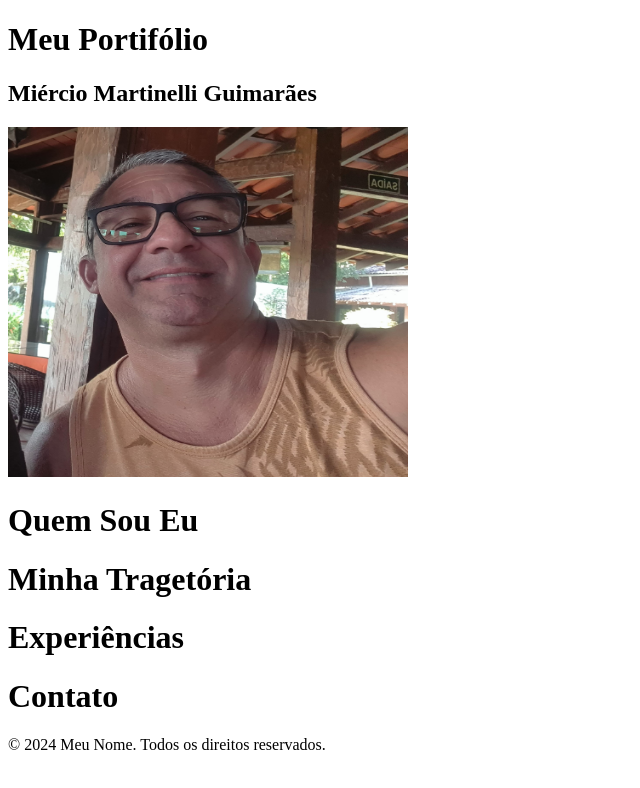
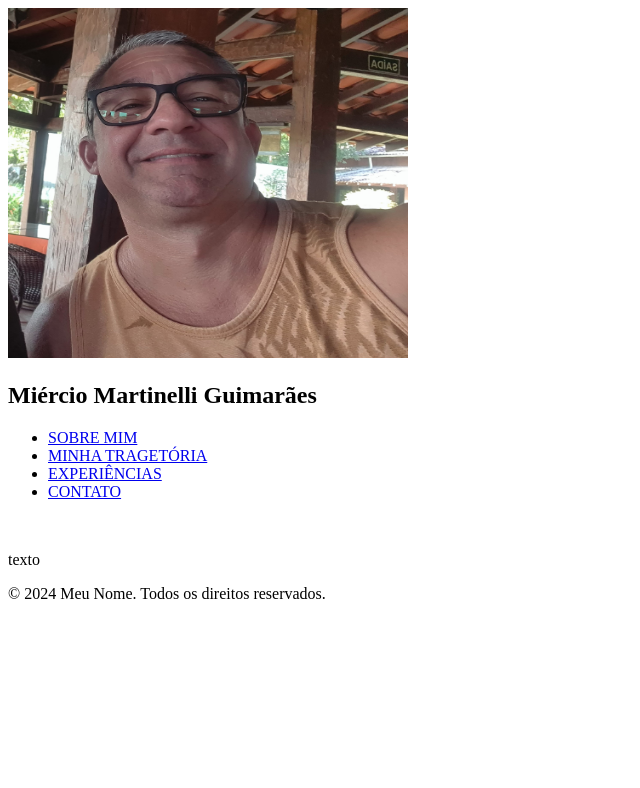
Before and after one commit to mierciomg/meuportifolio, a plain HTML site: page index.html in a window 1280 px wide. Shown: the whole page, without its empty margins (0-640 px from the left). Drawn offline with Linux system fonts and the light colour scheme.

Commit message:
Melhoria na arquitetura
inserido links, head, secction, listas, rodapé

```diff
--- a/index.html
+++ b/index.html
@@ -2,33 +2,34 @@
 <html lang="pt-BR">
 <head>
     <meta charset="UTF-8">
-    <title>Portifólio de Miércio Martinelli Guimarães</title>
+    <title>Miércio Martinelli Guimarães</title>
 </head>
 <body>
-    <div>
-        <H1>Meu Portifólio</H1>
-    </div>
 
-    <div>
+    <head>
+        <img src=".\imagens\mercio.jpg" alt="Descrição da imagem" width="400" height="350">
         <h2>Miércio Martinelli Guimarães</h2>
-        <img src="\imagens\mercio.jpg" alt="Descrição da imagem" width="400" height="350">
-    </div>
+    </head>
 
-    <div>
-        <h1>Quem Sou Eu</h1>
-    </div>
+    <section>
+        <ul>
+            <li><a href="sobre_mim.html" target="_blank">SOBRE MIM</a></li>
+            <li><a href="minha_tragetoria.html">MINHA TRAGETÓRIA</a></li>
+            <li><a href="experiencias.html">EXPERIÊNCIAS</a></li>
+            <li><a href="contato.html">CONTATO</a></li>
+        </ul>
+    </section>
 
-    <div>
-        <h1>Minha Tragetória</h1>
-    </div>
+    <main>
+        <img src="" alt="">
+        <p>
+            texto
+        </p>
+    </main>
 
-    <div>
-        <h1>Experiências</h1>
-    </div>
 
-    <div>
-        <h1>Contato</h1>
-    </div>
+
+
 
 
 
```
Also changed, not shown: contato.html (added), experiencias.html (added), minha_tragetoria.html (added), sobre_mim.html (added).
